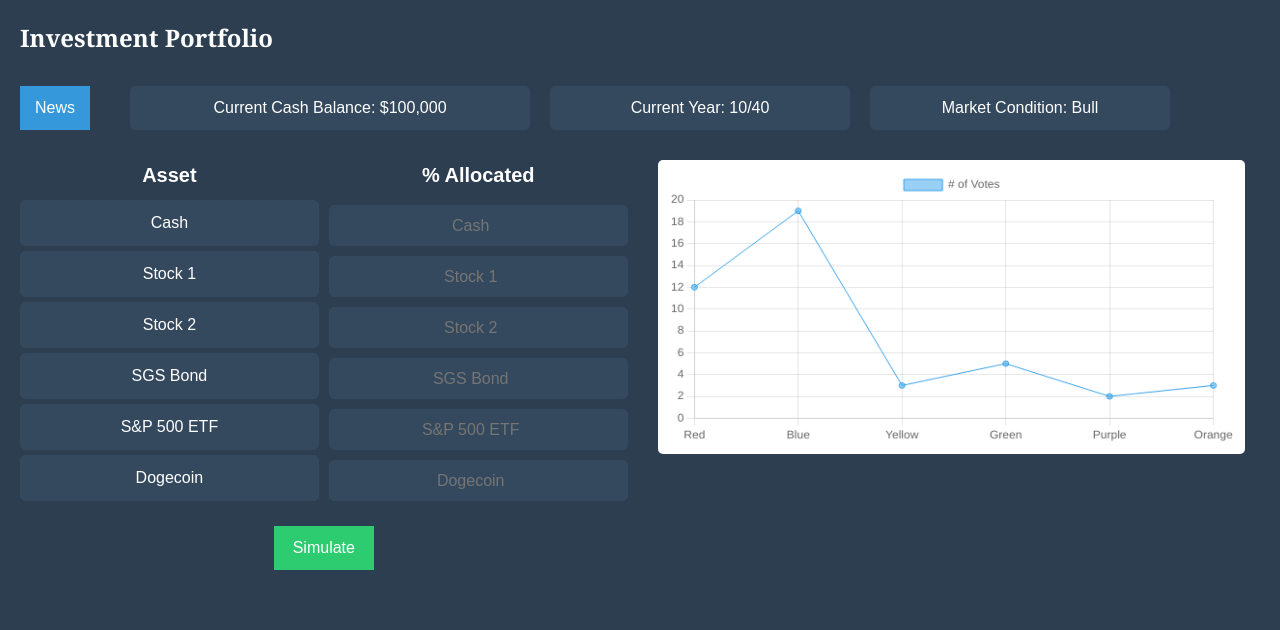
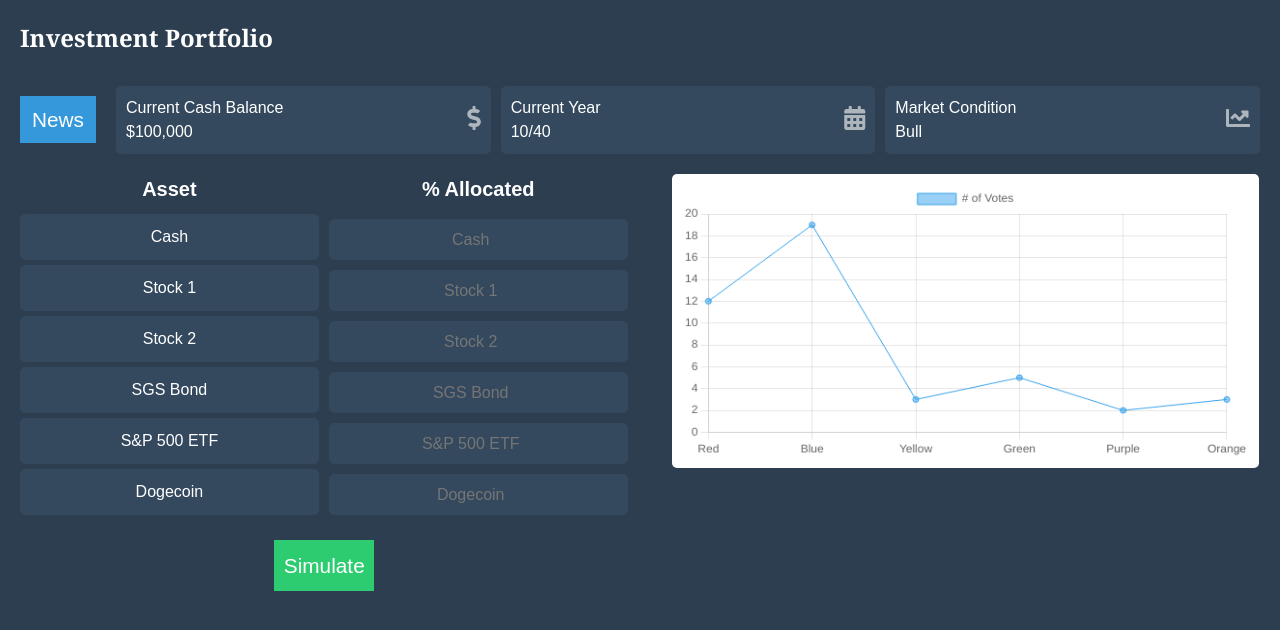
Before and after one commit to ffannisa/Investment-Portfolio-Simulation, a website built with Parcel: page Finance Simulation/index.html in a window 1280 px wide. Built offline with nearby package versions, Linux system fonts and the light colour scheme.

Commit message:
Styling and Placement Updated

```diff
--- a/Finance Simulation/index.html
+++ b/Finance Simulation/index.html
@@ -1,5 +1,6 @@
 <!DOCTYPE html>
 <html lang="en">
+
 <head>
   <meta charset="UTF-8">
   <meta name="viewport" content="width=device-width, initial-scale=1.0">
@@ -15,63 +16,60 @@
 
 </head>
 
-
 <body>
 <div class="dashboard-container">
-    <!-- Title Section -->
-    <div class="title">Investment Portfolio</div>
+  <!-- Title Section -->
+  <div class="title">Investment Portfolio</div>
 
-    <!-- News and Overview Section -->
-    <div class="dashboard-overview">
+  <!-- News and Overview Section -->
+  <div class="dashboard-overview">
+    <div class="dashboard-overview d-flex justify-content-start flex-wrap">
+      <!-- Current Cash Balance -->
       <button type="button" class="news-button" data-bs-toggle="modal" data-bs-target="#exampleModal">News</button>
-      <div class="overview-items">
-          <div class="current-cash">Current Cash Balance: $100,000</div>
-          <div class="current-year">Current Year: 10/40</div>
-          <div class="market-condition">Market Condition: Bull</div>
-      </div>
-  </div>
-
-    <!-- <div class="dashboard-overview">
-      <button type="button" class="news-button" data-bs-toggle="modal" data-bs-target="#exampleModal">News</button>
-       Current Cash Balance -->
-      <!-- <div class="parameter-card">
-          <div class="card-body cash-balance">
-              <div class="card-content">
-                  <div class="card-text">
+      <div class="parameter-card card-custom">
+          <div class="card-body">
+              <div class="d-flex justify-content-between align-items-center w-100">
+                  <div class="text-container">
                       <div class="parameter-title">Current Cash Balance</div>
                       <div class="parameter-value">$100,000</div>
                   </div>
-                  <div class="card-icon cash-icon"></div>
+                  <div class="icon-container">
+                      <i class="fas fa-dollar-sign icon-custom"></i>
+                  </div>
               </div>
           </div>
       </div>
-       -->
+
       <!-- Current Year -->
-      <!-- <div class="parameter-card">
-          <div class="card-body current-year">
-              <div class="card-content">
-                  <div class="card-text">
+      <div class="parameter-card card-custom">
+          <div class="card-body">
+              <div class="d-flex justify-content-between align-items-center w-100">
+                  <div class="text-container">
                       <div class="parameter-title">Current Year</div>
                       <div class="parameter-value">10/40</div>
                   </div>
-                  <div class="card-icon year-icon"></div>
+                  <div class="icon-container">
+                      <i class="fas fa-calendar-alt icon-custom"></i>
+                  </div>
               </div>
           </div>
       </div>
-       -->
+
       <!-- Market Condition -->
-      <!-- <div class="parameter-card">
-          <div class="card-body market-condition">
-              <div class="card-content">
-                  <div class="card-text">
+      <div class="parameter-card card-custom">
+          <div class="card-body">
+              <div class="d-flex justify-content-between align-items-center w-100">
+                  <div class="text-container">
                       <div class="parameter-title">Market Condition</div>
                       <div class="parameter-value">Bull</div>
                   </div>
-                  <div class="card-icon market-icon"></div>
+                  <div class="icon-container">
+                      <i class="fas fa-chart-line icon-custom"></i>
+                  </div>
               </div>
           </div>
       </div>
-  </div> -->
+  </div>
 
     <!-- Input Parameters Section -->
     <div class="input-section">
--- a/Finance Simulation/styles.css
+++ b/Finance Simulation/styles.css
@@ -21,35 +21,121 @@ body {
     display: flex;
     justify-content: space-between;
     align-items: center;
-    gap: 20px;
-    margin-bottom: 20px;
-    flex-wrap: nowrap;
+    width: 100%;
+    gap: 10px;
 }
 
 .news-button {
     background: #3498db;
     color: white;
     border: none;
-    padding: 10px 15px;
+    padding: 40px 50px; /* Increased padding for a bigger button */
+    font-size: 1.3rem; /* Adjust font size if needed */
     cursor: pointer;
     margin-right: 20px; /* Add margin to the right of the News button */
+    margin-top: 10px;
 }
 
-.overview-items {
+.card-custom {
     display: flex;
-    gap: 20px;
+    flex-grow: 1; /* Card expands to fill the horizontal space */
+    align-items: center; /* Centers content vertically */
+    padding: 10px; /* Reduced padding to decrease height */
+    margin-bottom: 10px;
+    border-radius: 5px;
+    background: #34495e;
+    color: white;
 }
 
-/* edit above correct alr */
+.card-body {
+    display: flex;
+    justify-content: space-between; /* Pushes the text and icon apart */
+    align-items: center;
+    width: 100%;
+}
 
-/* edit so news sama cash ada jarak */
-.current-cash, .current-year, .market-condition {
+.text-container {
+    flex-grow: 1; /* Allows text container to grow and fill the space */
+    min-width: 0; /* Allows text container to shrink if needed */
+}
+
+.parameter-title, .parameter-value {
+    white-space: nowrap; /* Prevents wrapping */
+    overflow: hidden; /* Prevents overflow */
+    text-overflow: ellipsis; /* Adds ellipsis for overflowing text */
+    margin-bottom: 0; /* Removes bottom margin */
+}
+
+.icon-container {
+    padding-left: 10px; /* Adds space between text and icon */
+    flex-shrink: 0; /* Prevents icon container from shrinking */
+}
+
+.icon-custom {
+    font-size: 1.5rem; /* Icon size */
+    color: #adb5bd;
+}
+
+.news-button {
+    flex: 0 0 auto; /* Button doesn't grow but can shrink */
+    margin-right: 10px; /* Ensures space on the right */
+    white-space: nowrap; /* Ensures button text stays in one line */
+}
+
+.dashboard-overview {
+    display: flex;
+    flex-wrap: wrap;
+    gap: 10px; /* Provides spacing between cards and the News button */
+    align-items: flex-start; /* Aligns items at the start of the flex container */
+}
+
+.card-custom {
     background: #34495e;
-    padding: 10px;
+    color: white;
+    display: flex;
+    align-items: center;
+    padding: 10px; /* Adjust padding to ensure content fits well */
     border-radius: 5px;
-    width: 400px;
-    text-align: center;
+    margin-bottom: 10px;
+    flex: 0 1 auto; /* Allows the card to grow based on its content */
 }
+
+.news-button {
+    padding: 8px 12px; /* Adjust padding for better spacing */
+    margin-right: 10px; /* Ensures it doesn't look squashed next to cards */
+    white-space: nowrap; /* Prevents the text from wrapping */
+}
+
+.card-body {
+    display: flex;
+    justify-content: space-between;
+    width: 100%; /* Ensures the card body fills the card */
+}
+
+.text-container {
+    flex-grow: 1; /* Allows text container to grow and take available space */
+}
+
+.parameter-title, .parameter-value {
+    white-space: nowrap; /* Keeps content on a single line */
+}
+
+.icon-container {
+    /* Adjusts to prevent the icon from overflowing */
+    padding-left: 10px; /* Space between text and icon */
+    flex-shrink: 0; /* Prevents the icon container from shrinking */
+}
+
+.icon-custom {
+    font-size: 1.5rem;
+    color: #adb5bd;
+}
+
+.parameter-card {
+    flex: 1; /* Allows cards to grow to fit content */
+    min-width: 160px; /* Sets a minimum width for smaller screens */
+}
+
 
 .input-section, .graph-section {
     display: inline-block;
@@ -60,7 +146,6 @@ body {
     width: 50%;
 }
 
-/* edit above correct alr */
 
 .perallocated{
     width: 500px;
@@ -86,75 +171,12 @@ body {
     width: 100px;
     margin: 20px auto 0;
     padding: 10px;
+    font-size: 1.3rem; /* Adjust font size if needed */
     background: #2ecc71;
     color: white;
     border: none;
     cursor: pointer;
 }
-
-/*
-.parameter-card {
-    display: inline-flex;
-    margin-right: 10px;
-}
-
-.card-body {
-    padding: 10px;
-    background-color: #f0f0f0;
-    border-radius: 5px;
-    display: flex;
-    align-items: center;
-    justify-content: space-between;
-}
-
-.card-content {
-    display: flex;
-    align-items: center;
-}
-
-.card-text {
-    text-align: left;
-}
-
-.parameter-title {
-    font-size: 14px;
-    font-weight: bold;
-}
-
-.parameter-value {
-    font-size: 18px;
-}
-
-.cash-balance {
-    border-left: 4px solid #4caf50;
-}
-
-.current-year {
-    border-left: 4px solid #2196f3;
-}
-
-.market-condition {
-    border-left: 4px solid #f44336;
-}
-
-.card-icon {
-    width: 30px;
-    height: 30px;
-    background-size: cover;
-}
-
-.cash-icon {
-    background-image: url('path/to/your/cash-icon.png');
-}
-
-.year-icon {
-    background-image: url('path/to/your/year-icon.png');
-}
-
-.market-icon {
-    background-image: url('path/to/your/market-icon.png');
-}
- */
 
 .graph-section {
     width: 50%;
@@ -175,19 +197,6 @@ canvas {
     width: 49%; /* Adjust the width to less than 50% to ensure both sections fit in the same row */
 }
 
-/* edit above correct alr */
-
-.current-year{
-    width: 300px;
-    max-height: 70px;
-    background: #34495e;
-    padding: 10px;
-    border-radius: 5px;
-    display: flex;
-    justify-content: center;
-    text-align: center;
-}
-
 .dashboard-container {
     display: flex;
     gap: 10px;
@@ -201,17 +210,6 @@ canvas {
     padding: 10px;
     border-radius: 5px;
     text-align: center;
-}
-
-.market-condition {
-    background: #34495e;
-    padding: 10px;
-    border-radius: 5px;
-    text-align: center; /* Centers text horizontally */
-    justify-content: center; /* Centers content horizontally in flexbox */
-    align-items: center; /* Centers content vertically in flexbox */
-    height: 100%; /* Makes sure the div takes full height of its container */
-    width: 300px;
 }
 
 .portfolio, .performance, .returns, .profits {
@@ -256,55 +254,12 @@ canvas {
     /* Add more styles for the chart appearance */
 }
 
-.border-left-success {
-    border-left: 0.25rem solid #1cc88a!important;
-}
-
-.pb-2, .py-2 {
-    padding-bottom: 0.5rem!important;
-}
-
-.pt-2, .py-2 {
-    padding-top: 0.5rem!important;
-}
-
-.h-100 {
-    height: 100%!important;
-}
-
-.shadow {
-    box-shadow: 0 .15rem 1.75rem 0 rgba(58,59,69,.15)!important;
-}
-
-.card {
-    flex-direction: column;
-    min-width: 0;
-    word-wrap: break-word;
-    background-color: #fff;
-    background-clip: border-box;
-    border: 1px solid #e3e6f0;
-    border-radius: 0.35rem;
-}
-
-.fa-dollar-sign:before {
-    content: "\f155";
-}
-
-*, ::after, ::before {
-    box-sizing: border-box;
-}
-
-.col-auto {
-    flex: 0 0 auto;
-    width: auto;
-    max-width: 100%;
-}
-
 .custom-button-size {
     width: 150px;
     height: 50px;
     font-size: 16px;
 }
+
 .modal-body{
     color: black;
 }
```
